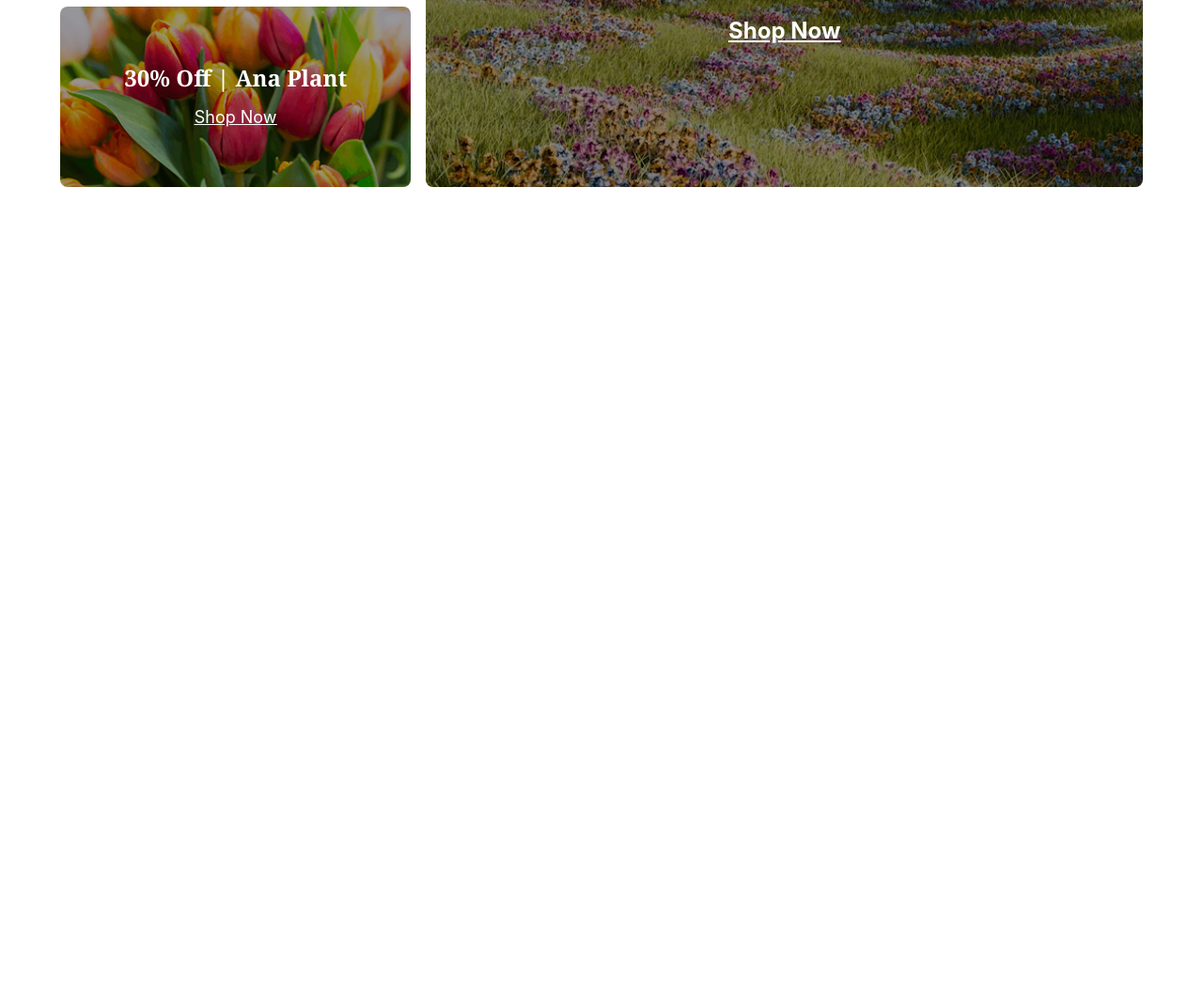
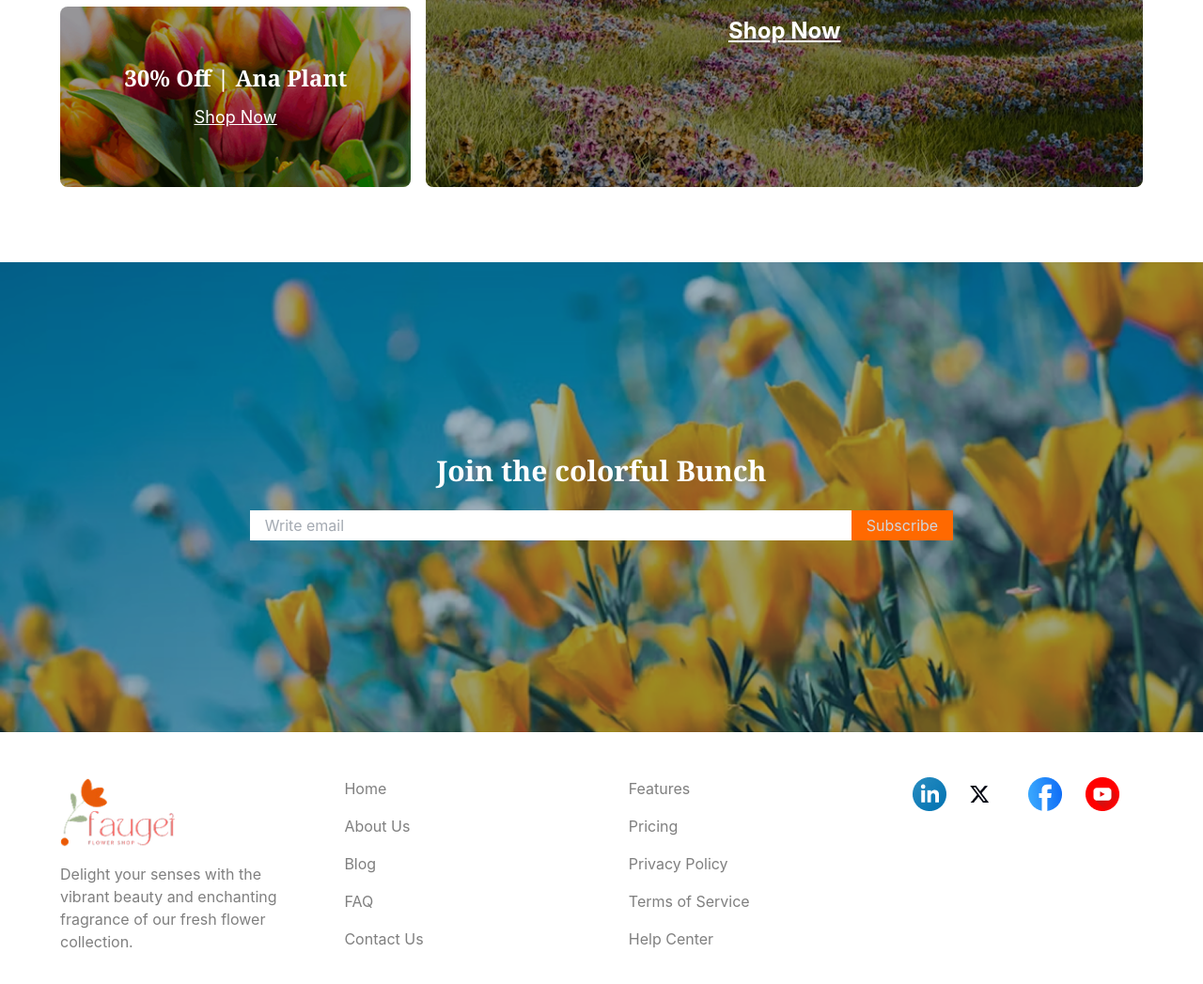
Before and after one commit to Alamin-Biswas103/Assignment-2-Flower-Market, a plain HTML site: page index.html in a window 1280 px wide. Shown: the part 2872-3919 px from the top of the page at 94% size. Before the commit the page ends 3151 px from the top, so only its background shows below. Drawn offline with nearby package versions, Linux system fonts and the light colour scheme.

Commit message:
footer section added and designed

```diff
--- a/index.html
+++ b/index.html
@@ -189,8 +189,50 @@
         </section>
 
 
-
+        <!-- News Letter section -->
+         <section  class="h-[300px] bg-cover sm:h-[500px] bg-[url('./assets/news-letter-bg.png')]">
+            <div class="text-white relative h-full w-full flex justify-center items-center flex-col">
+                <h1 class="text-3xl font-bold noto-serif-font mb-6">Join the colorful Bunch</h1>
+                <div class="flex justify-center items-center w-full">
+                    <input class="w-6/12 bg-white text-gray-600 py-1 px-4" type="text" placeholder="Write email">
+                <button class="bg-orange-500 py-1 px-4 text-gray-300">Subscribe</button>
+                </div>
+            </div>
+         </section>
 
     </main>
+
+    <footer class="grid grid-cols-1 sm:grid-cols-4 mt-12 px-[5%] sm:gap-[5%] gap-[3%] para-text my-12">
+        <section>
+            <img width="50%" src="./assets/logo.png" alt="">
+            <p class="mt-4">Delight your senses with the vibrant beauty and enchanting fragrance of our fresh flower collection.</p>
+        </section>
+        <section>
+            <ul class="grid gap-4">
+                <li>Home</li>
+                <li>About Us</li>
+                <li>Blog</li>
+                <li>FAQ</li>
+                <li>Contact Us</li>
+            </ul>
+        </section>
+        <section>
+            <ul class="grid gap-4">
+                <li>Features</li>
+                <li>Pricing</li>
+                <li>Privacy Policy</li>
+                <li>Terms of Service</li>
+                <li>Help Center</li>
+            </ul>
+        </section>
+        <section>
+            <div class="grid grid-cols-4 items-center mb-12 sm:mb-0">
+            <img src="./assets/icon-linkedin.png" alt="">
+            <img src="./assets/icon-twitter.png" alt="">
+            <img src="./assets/icon-facebook.png" alt="">
+            <img src="./assets/icon-youtube.png" alt="">
+            </div>
+        </section>
+    </footer>
 </body>
 </html>
```
